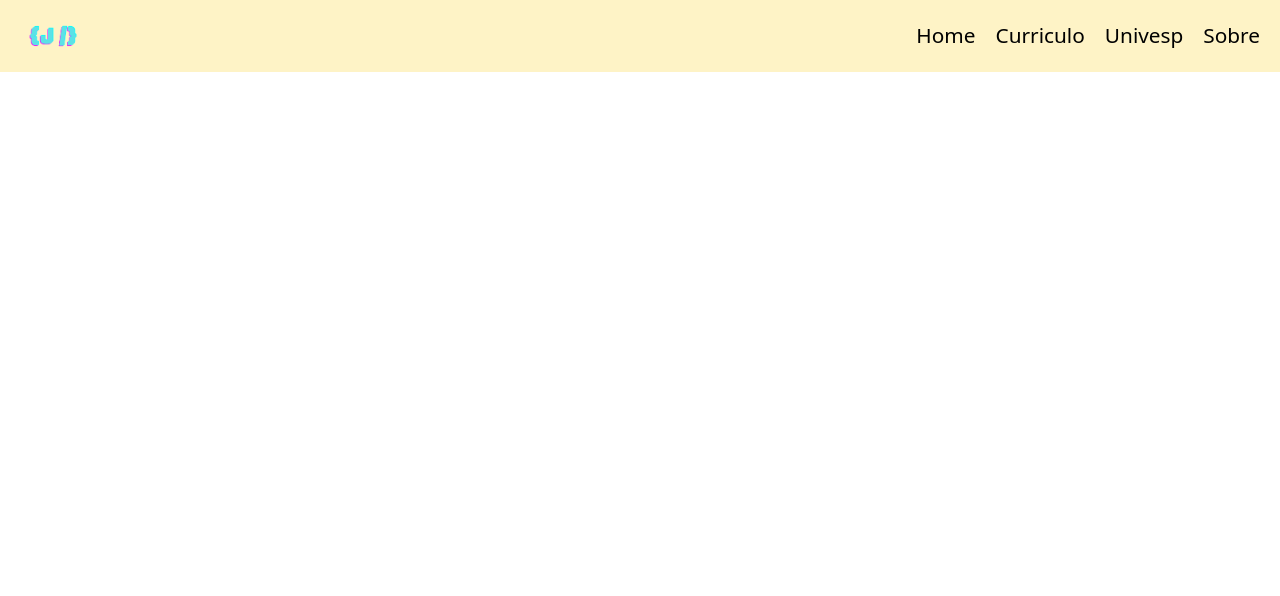
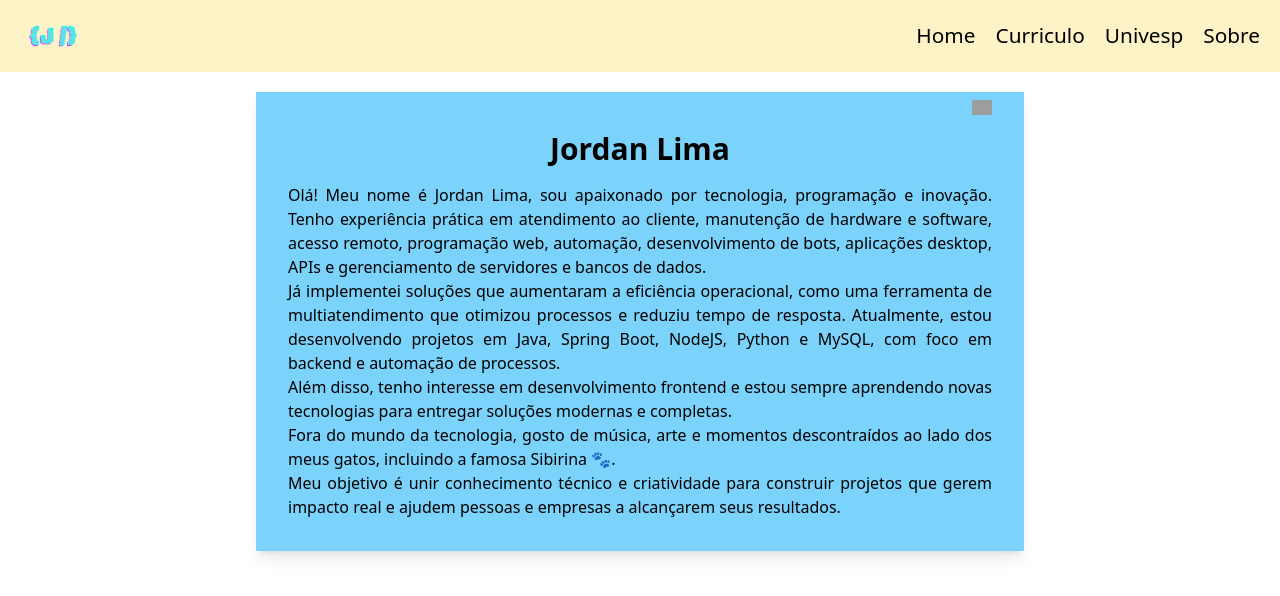
Before and after one commit to Jordan-Lima/jordan-lima.github.io, a Next.js app: page /about in a window 1280 px wide. Shown: the top 596 px of the page. Built offline with nearby package versions, Linux system fonts and the light colour scheme; no server answers; grey boxes are pictures that could not be loaded.

Commit message:
Finalização da pagina /about e criação do componente QuemSouEu.tsx

```diff
--- a/app/about/page.tsx
+++ b/app/about/page.tsx
@@ -1,5 +1,6 @@
 import NavBar from "@/components/NavBar"
 import Carrossel from "@/components/Carrossel"
+import QuemSouEu from "@/components/QuemSouEu"
 
 const Sobre = () => {
     return(
@@ -7,6 +8,9 @@ const Sobre = () => {
         <header>
             <NavBar />
         </header>
+        <main>
+            <QuemSouEu />
+        </main>
         <footer>
             <Carrossel />
         </footer>
--- /dev/null
+++ b/components/QuemSouEu.tsx
@@ -0,0 +1,38 @@
+'use client'
+
+import Image from "next/image";
+
+const QuemSouEu = () => {
+
+    return (
+        <>
+            <div className="flex flex-col gap-4 px-8 pb-8 p-2 max-w-3xl mx-auto font-pacifico justify-center items-center bg-[#7bd2fa] shadow-lg m-5">
+                <Image
+                    width={80}
+                    height={80}
+                    className="flex self-end w-5 z-1" src="https://cdn-icons-png.flaticon.com/512/889/889647.png"
+                    alt="Imagem de uma tachinha"
+                />
+
+                <h1 className="flex text-3xl font-bold justify-center font-asimovian">
+                        Jordan Lima
+                </h1>
+                <p className="flex text-justify font-epunda-slab justify-center items-center ">
+                Olá! Meu nome é Jordan Lima, sou apaixonado por tecnologia, programação e inovação.
+                Tenho experiência prática em atendimento ao cliente, manutenção de hardware e software, acesso remoto, programação web, automação, desenvolvimento de bots, aplicações desktop, APIs e gerenciamento de servidores e bancos de dados.
+                <br />
+                Já implementei soluções que aumentaram a eficiência operacional, como uma ferramenta de multiatendimento que otimizou processos e reduziu tempo de resposta. Atualmente, estou desenvolvendo projetos em Java, Spring Boot, NodeJS, Python e MySQL, com foco em backend e automação de processos.
+                <br />
+                Além disso, tenho interesse em desenvolvimento frontend e estou sempre aprendendo novas tecnologias para entregar soluções modernas e completas.
+                <br />
+                Fora do mundo da tecnologia, gosto de música, arte e momentos descontraídos ao lado dos meus gatos, incluindo a famosa Sibirina 🐾.
+                <br />
+                Meu objetivo é unir conhecimento técnico e criatividade para construir projetos que gerem impacto real e ajudem pessoas e empresas a alcançarem seus resultados.
+            </p>
+
+            </div>
+        </>
+    )
+}
+
+export default QuemSouEu;
```
